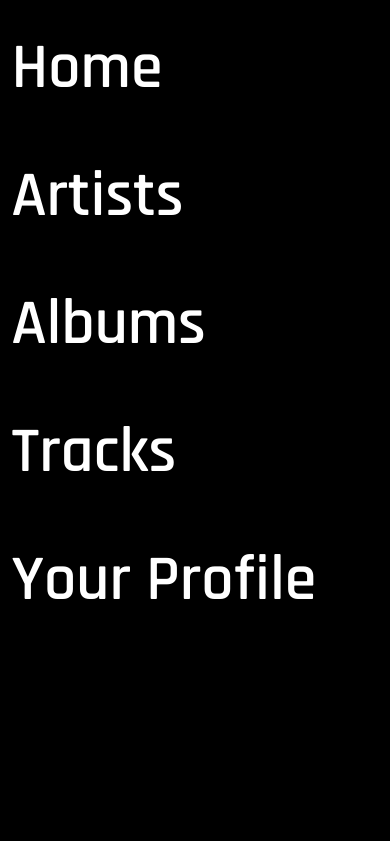
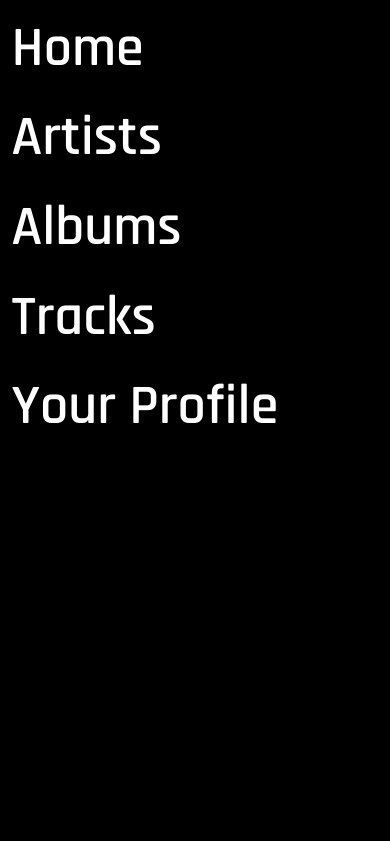
Before and after one commit to honeylemonicetea/LastFMStats, a Django app: page / in a window 390 px wide. Shown: the top 841 px of the page. Run offline with Django 4.2, Linux system fonts and the light colour scheme.

Commit message:
fixing mobile styles

```diff
--- a/core/static/css/media.css
+++ b/core/static/css/media.css
@@ -7,8 +7,8 @@
         }
         .menu a{
             display: block;
-            font-size: 4em;
-            line-height: 200%;
+            font-size: 3.5em;
+            line-height: 160%;
         }
 
 
@@ -18,8 +18,9 @@
         }
 
         .home-banner{
-            background-size: cover;
-            background-position: left;
+            background-image: none;
+            background-color: white;
+            width: 100%;
         }
         .banner-text{
             text-align: center;
```
